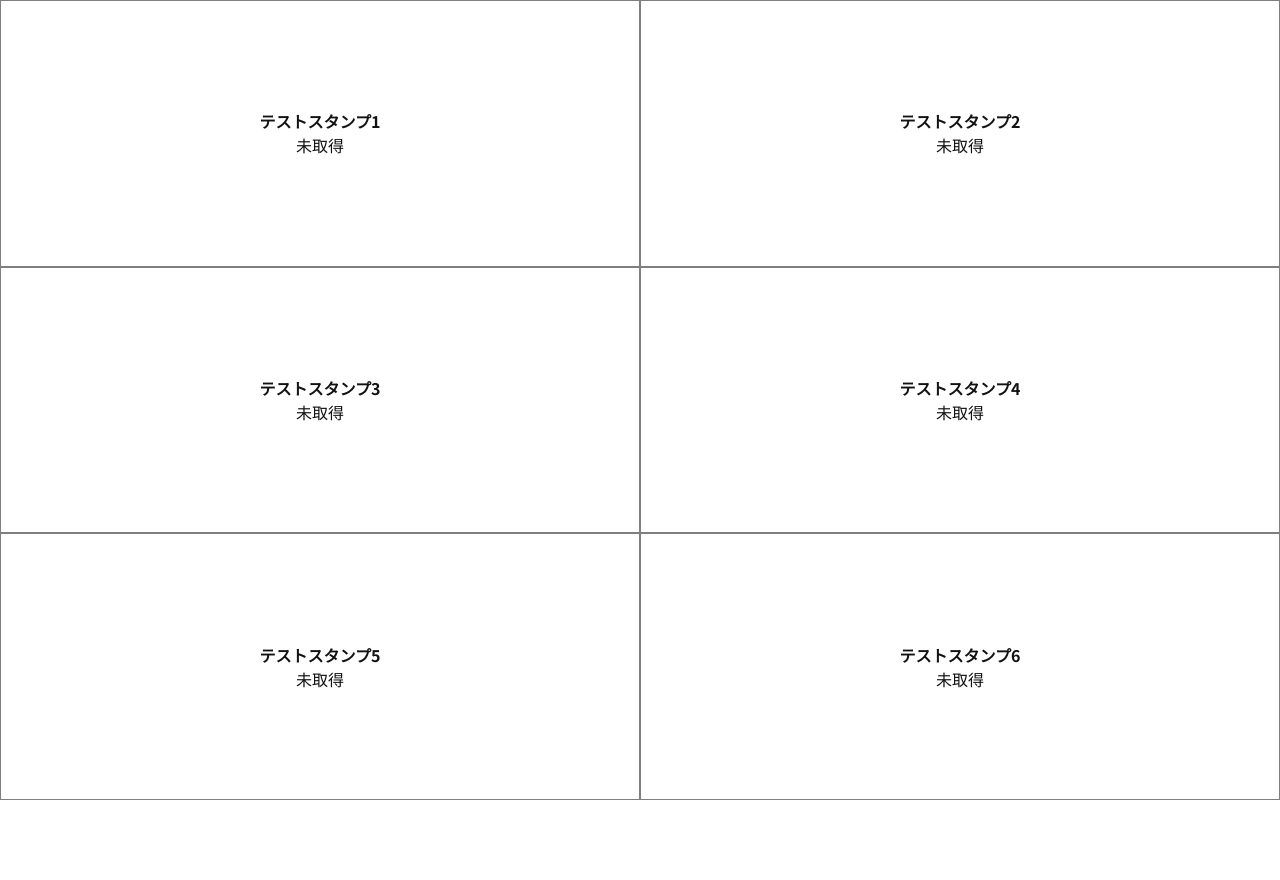
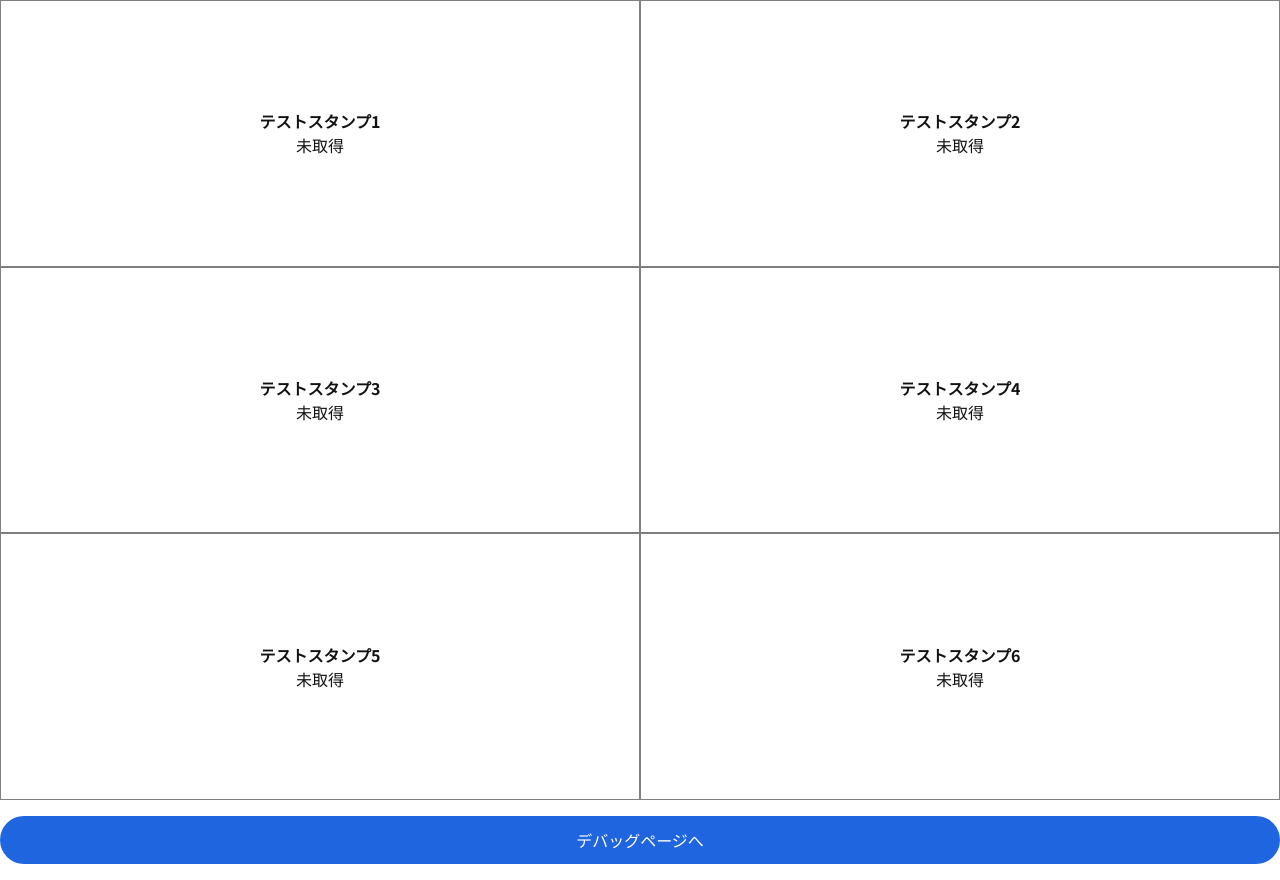
Before and after one commit to horiy0125/kyudaisai-stamprally-front, a Next.js app: page /test in a window 1280 px wide. Before the commit the page ends 800 px from the top, so only its background shows below. Built offline with nearby package versions, Linux system fonts and the light colour scheme.

Commit message:
feat: implement full-width-rounded-link

```diff
--- /dev/null
+++ b/src/components/atoms/links/full-width-rounded-link.tsx
@@ -0,0 +1,24 @@
+import React from 'react';
+import NextLink from '../next-link';
+import styles from '../../../styles/components/atoms/links/full-width-rounded-link.module.scss';
+import { combineClasses } from '../../../utils/combine-classes';
+
+type Props = {
+  href: string;
+  children: React.ReactNode;
+  className?: string;
+};
+
+const FullWidthRoundedLink: React.VFC<Props> = ({
+  href,
+  children,
+  className,
+}: Props) => {
+  return (
+    <NextLink className={combineClasses(styles.root, className)} href={href}>
+      {children}
+    </NextLink>
+  );
+};
+
+export default FullWidthRoundedLink;
--- /dev/null
+++ b/src/components/atoms/next-link.tsx
@@ -0,0 +1,20 @@
+import React from 'react';
+import Link from 'next/link';
+
+type Props = {
+  href: string;
+  children: React.ReactNode;
+  className?: string;
+};
+
+const NextLink: React.VFC<Props> = ({ href, children, className }: Props) => {
+  return (
+    <Link href={href}>
+      <a className={className} href={href}>
+        {children}
+      </a>
+    </Link>
+  );
+};
+
+export default NextLink;
--- a/src/components/templates/test/index.tsx
+++ b/src/components/templates/test/index.tsx
@@ -1,8 +1,10 @@
 import React from 'react';
 import { useRecoilValue } from 'recoil';
+import { pagePaths } from '../../../config/page-paths';
 import { testStamps } from '../../../constants/test-stamps';
 import { achievedTestStampsState } from '../../../recoil/atoms/test';
 import styles from '../../../styles/components/templates/test/index.module.scss';
+import FullWidthRoundedLink from '../../atoms/links/full-width-rounded-link';
 
 const TestPageTemplate: React.VFC = () => {
   const achievedTestStamps = useRecoilValue(achievedTestStampsState);
@@ -17,6 +19,9 @@ const TestPageTemplate: React.VFC = () => {
           </span>
         </div>
       ))}
+      <FullWidthRoundedLink href={pagePaths.test.debug} className={styles.link}>
+        デバッグページへ
+      </FullWidthRoundedLink>
     </div>
   );
 };
--- /dev/null
+++ b/src/config/page-paths.ts
@@ -0,0 +1,6 @@
+export const pagePaths = {
+  test: {
+    index: '/test',
+    debug: '/test/debug',
+  },
+};
--- /dev/null
+++ b/src/styles/components/atoms/links/full-width-rounded-link.module.scss
@@ -0,0 +1,12 @@
+@import "../../../foundation/mixins";
+@import "../../../foundation/variables";
+
+.root {
+  display: inline-block;
+  width: 100%;
+  text-align: center;
+  color: $color-white;
+  background: $color-default-blue;
+  border-radius: 28px;
+  padding: 12px 0;
+}
--- a/src/styles/components/templates/test/index.module.scss
+++ b/src/styles/components/templates/test/index.module.scss
@@ -16,3 +16,7 @@
   height: calc(100vh / 3);
   border: 1px solid $color-border-black;
 }
+
+.link {
+  margin: 16px 0;
+}
```
Also changed, not shown: src/components/templates/test/debug.tsx (+5 -5 lines), src/components/atoms/buttons/rounded-button.tsx (renamed from src/components/atoms/buttons/rounded-color-button.tsx).
